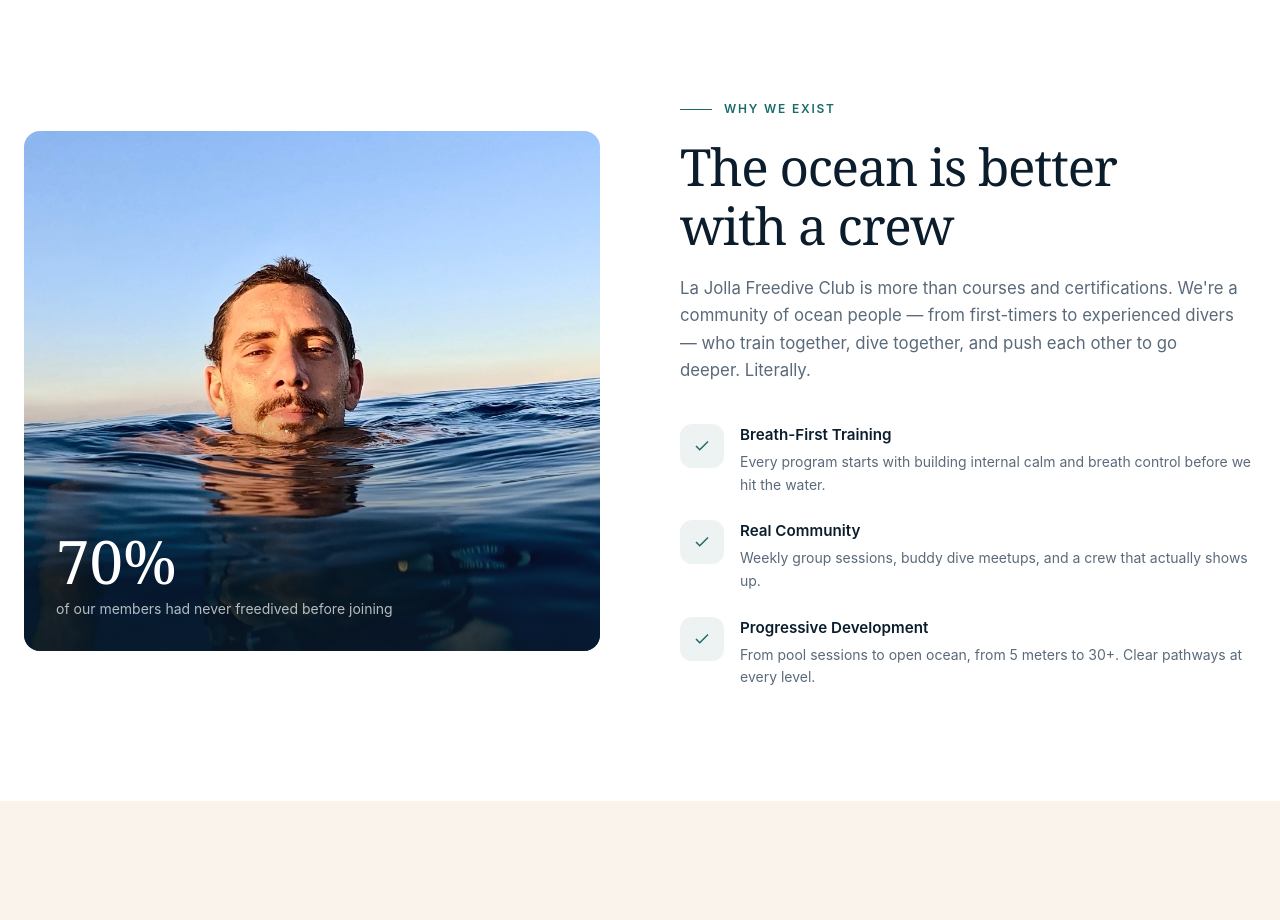
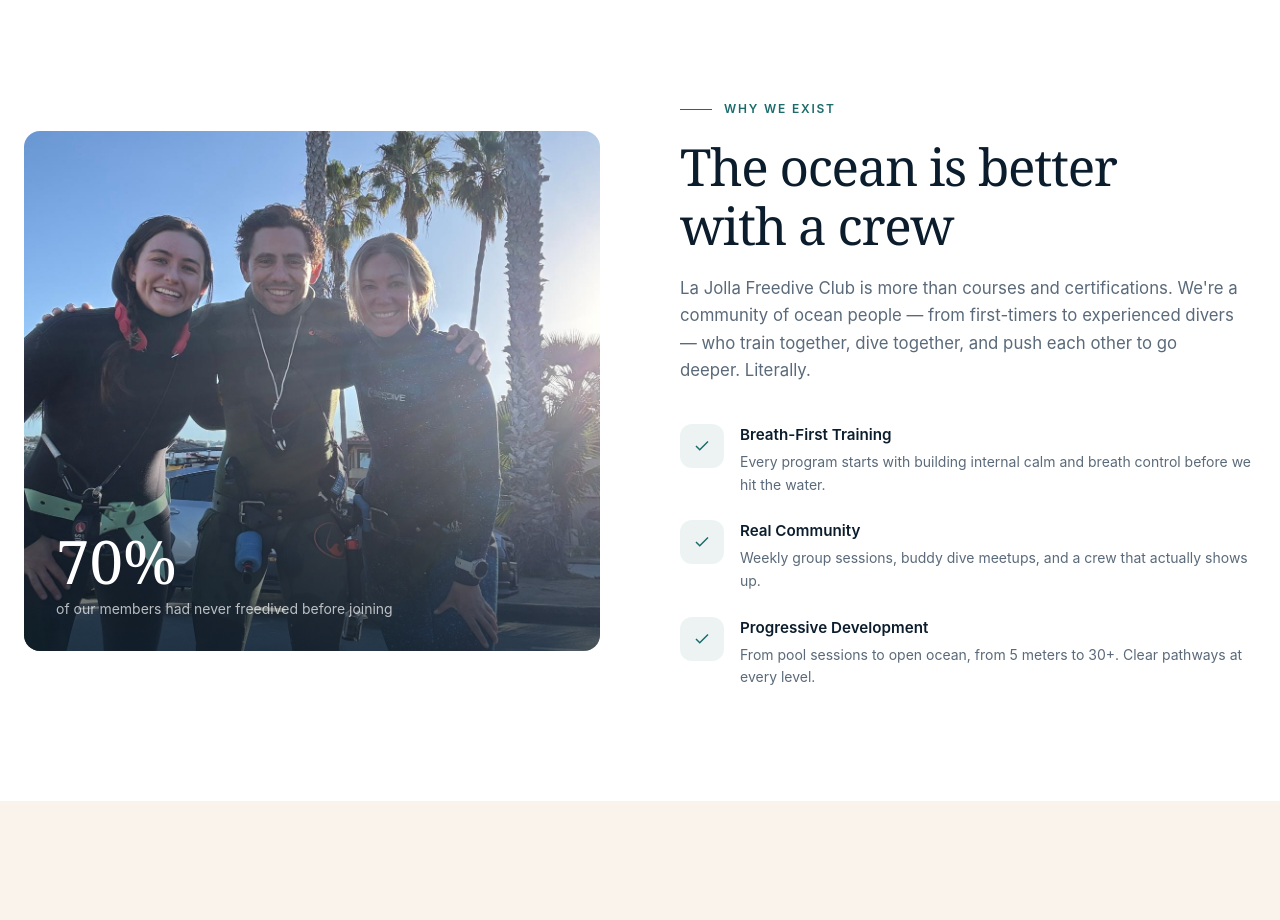
Before and after one commit to jdbeneventi/lajollafreediveclub, a Next.js app: page / in a window 1280 px wide. Shown: the part 820-1740 px from the top of the page. Built offline with nearby package versions, Linux system fonts and the light colour scheme.

Commit message:
Swap intro photo to group shot, DAN + caption fixes

```diff
--- a/src/app/page.tsx
+++ b/src/app/page.tsx
@@ -211,7 +211,7 @@
         <div className="max-w-[1240px] mx-auto grid md:grid-cols-2 gap-20 items-center">
           <Reveal>
             <div className="relative h-[520px] rounded-2xl overflow-hidden">
-              <img src="/images/photos/joshua-red-sea.jpg" alt="Joshua Beneventi floating in the Red Sea" className="w-full h-full object-cover" />
+              <img src="/images/photos/joshua-brooke-kristina.jpg" alt="Joshua with Brooke and Kristina after a dive session" className="w-full h-full object-cover" />
               <div className="absolute inset-0 bg-gradient-to-t from-deep/70 via-transparent to-transparent" />
               <div className="absolute bottom-8 left-8 right-8 text-white">
                 <div className="font-serif text-6xl leading-none mb-2">70%</div>
```
